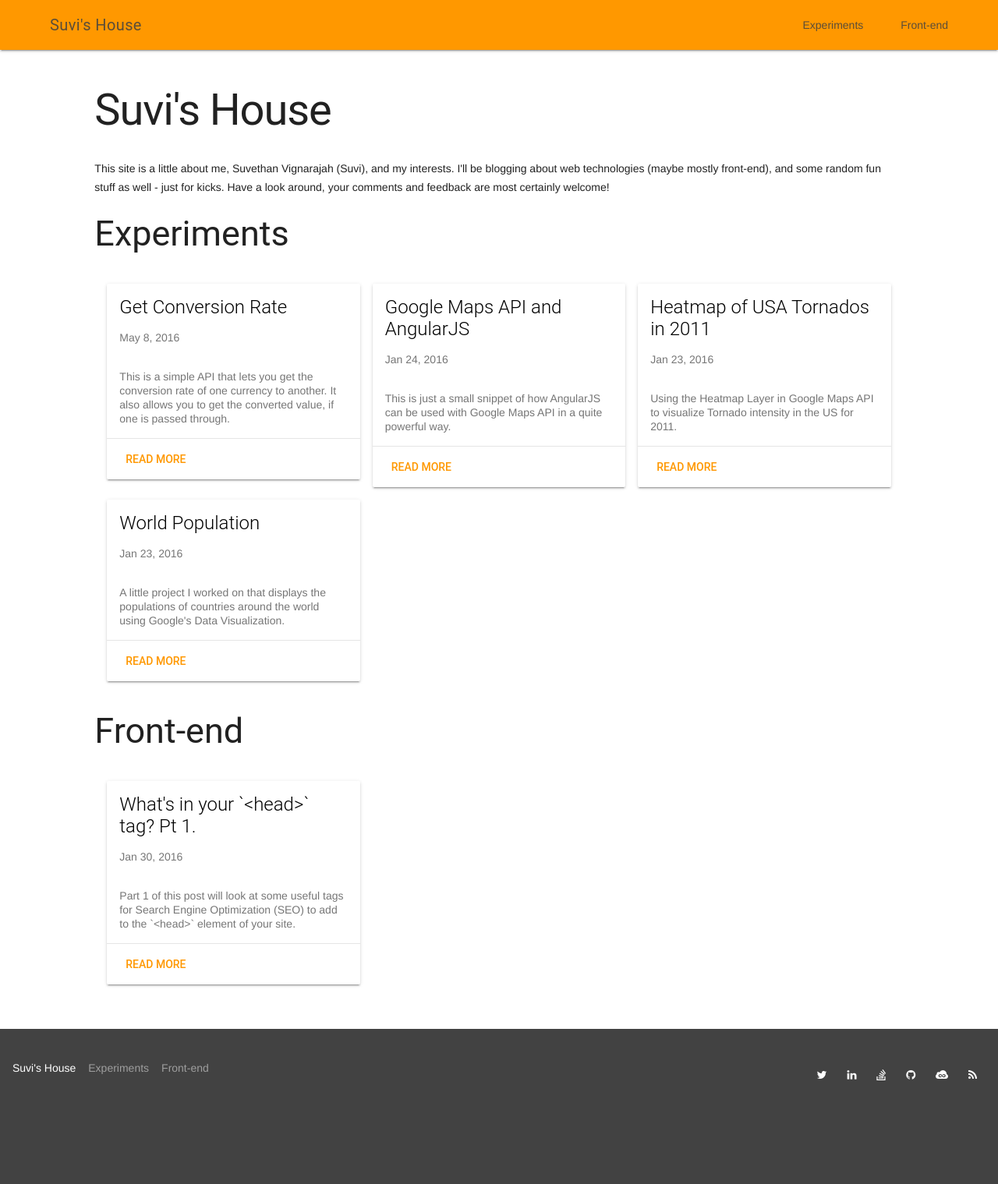
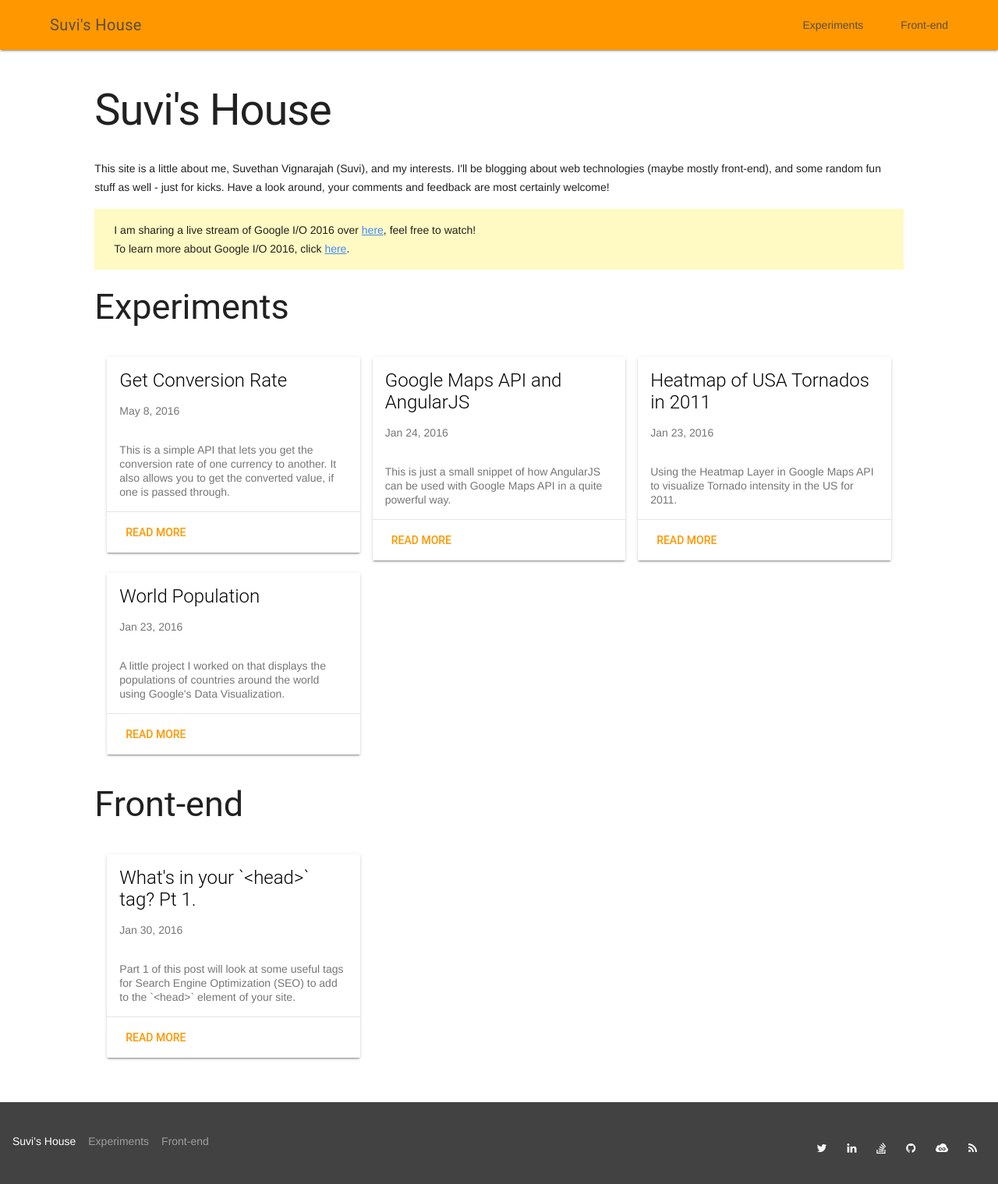
Before and after one commit to svignara/svignara.github.com, a Jekyll site: the page built from index.html, in a window 1280 px wide. Shown: the top 1519 px of the page at 78% size. Built offline with Jekyll 4.4.1, drawn with Linux system fonts in a browser that asks for light colours.

Commit message:
putting out note for Google I/O 2016

```diff
--- a/_src/homemade/styles/main.scss
+++ b/_src/homemade/styles/main.scss
@@ -2,4 +2,5 @@
 
 @import 'syntax-highlighting';
 @import 'font-icons';
+@import 'components';
 @import 'overrides';
--- a/index.html
+++ b/index.html
@@ -4,7 +4,9 @@ layout: default
 
 <h1>Suvi's House</h1>
 <p>{{site.description}}</p>
-
+<div class="mdl-components__note">
+	<p>I am sharing a live stream of Google I/O 2016 over <a href="/google-io-2016">here</a>, feel free to watch!<br>To learn more about Google I/O 2016, click <a href="https://google.com/io" target="_blank">here</a>.</p>
+</div>
 {% for cat in site.category_pages %}
 	{% if site.categories[cat.category-id] %}
 		<h2>{{ cat.category-name }}</h2>
--- a/resources/homemade/styles/main.css
+++ b/resources/homemade/styles/main.css
@@ -187,6 +187,12 @@ ul.social-icons {
   .mdl-mini-footer__right-section ul.social-icons .social-icon .fa.fa-jsfiddle:hover {
     background-color: #1C90F3; }
 
+.mdl-components__note {
+  padding: 15px 25px;
+  background-color: #FFF9C4; }
+  .mdl-components__note p:last-child {
+    margin-bottom: 0; }
+
 @media screen and (max-width: 1024px) {
   .mdl-layout__header {
     display: -webkit-flex;
```
Also changed, not shown: _src/homemade/styles/_components.scss (added, +8 -0 lines).
